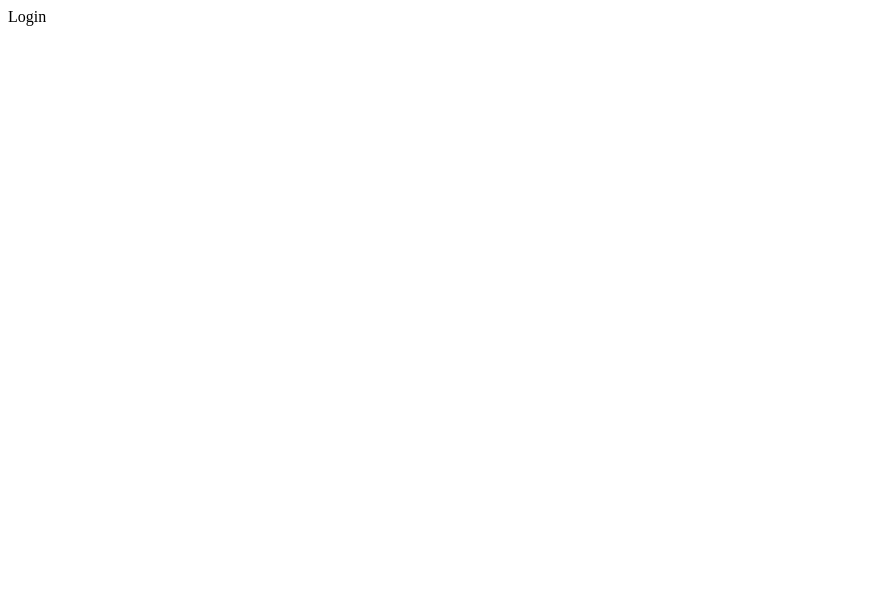
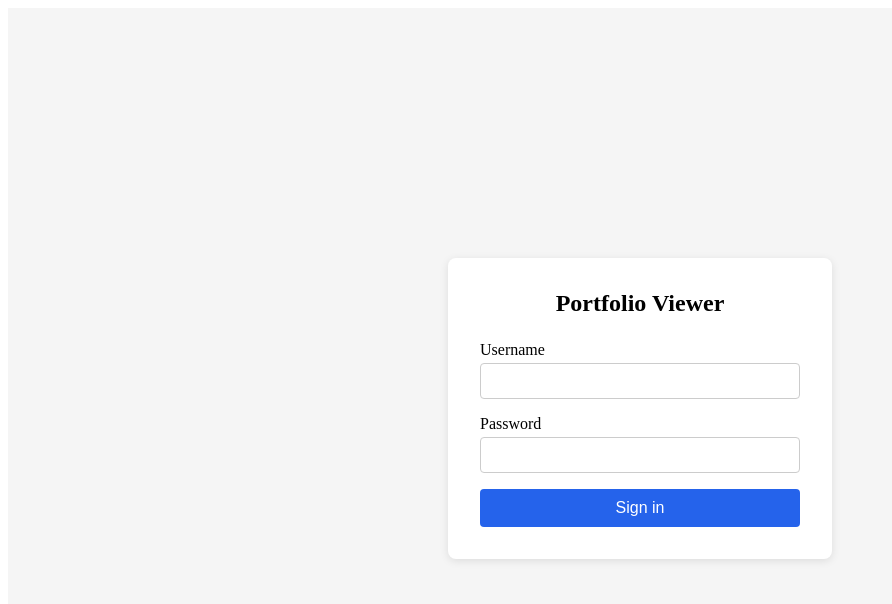
Before and after one commit to Ahaxin/profolio-viewer, a React (Vite) app in the folder client/: page /login in a window 1280 px wide. Shown: the top 604 px of the page, without its empty margins (0-892 px from the left). Built offline with nearby package versions, Linux system fonts and the light colour scheme; the HTML template or start-up script is replaced by a standard one.

Commit message:
feat: login page

```diff
--- a/client/src/pages/LoginPage.jsx
+++ b/client/src/pages/LoginPage.jsx
@@ -1 +1,72 @@
-export default function LoginPage() { return <div>Login</div>; }
+import { useState } from 'react';
+import { useNavigate } from 'react-router-dom';
+import { api } from '../api';
+
+export default function LoginPage() {
+  const [username, setUsername] = useState('');
+  const [password, setPassword] = useState('');
+  const [error, setError] = useState('');
+  const [loading, setLoading] = useState(false);
+  const navigate = useNavigate();
+
+  async function handleSubmit(e) {
+    e.preventDefault();
+    setError('');
+    setLoading(true);
+    try {
+      await api.login(username, password);
+      navigate('/');
+    } catch (err) {
+      setError(err.message || 'Login failed');
+    } finally {
+      setLoading(false);
+    }
+  }
+
+  return (
+    <div style={styles.container}>
+      <div style={styles.card}>
+        <h1 style={styles.title}>Portfolio Viewer</h1>
+        <form onSubmit={handleSubmit} style={styles.form}>
+          <div style={styles.field}>
+            <label>Username</label>
+            <input
+              type="text"
+              value={username}
+              onChange={e => setUsername(e.target.value)}
+              autoComplete="username"
+              required
+              style={styles.input}
+            />
+          </div>
+          <div style={styles.field}>
+            <label>Password</label>
+            <input
+              type="password"
+              value={password}
+              onChange={e => setPassword(e.target.value)}
+              autoComplete="current-password"
+              required
+              style={styles.input}
+            />
+          </div>
+          {error && <p style={styles.error}>{error}</p>}
+          <button type="submit" disabled={loading} style={styles.button}>
+            {loading ? 'Signing in…' : 'Sign in'}
+          </button>
+        </form>
+      </div>
+    </div>
+  );
+}
+
+const styles = {
+  container: { display: 'flex', minHeight: '100vh', alignItems: 'center', justifyContent: 'center', background: '#f5f5f5' },
+  card: { background: '#fff', padding: '2rem', borderRadius: '8px', boxShadow: '0 2px 8px rgba(0,0,0,0.1)', width: '320px' },
+  title: { margin: '0 0 1.5rem', fontSize: '1.5rem', textAlign: 'center' },
+  form: { display: 'flex', flexDirection: 'column', gap: '1rem' },
+  field: { display: 'flex', flexDirection: 'column', gap: '4px' },
+  input: { padding: '8px', border: '1px solid #ccc', borderRadius: '4px', fontSize: '1rem' },
+  button: { padding: '10px', background: '#2563eb', color: '#fff', border: 'none', borderRadius: '4px', fontSize: '1rem', cursor: 'pointer' },
+  error: { color: '#dc2626', margin: 0, fontSize: '0.875rem' },
+};
```
